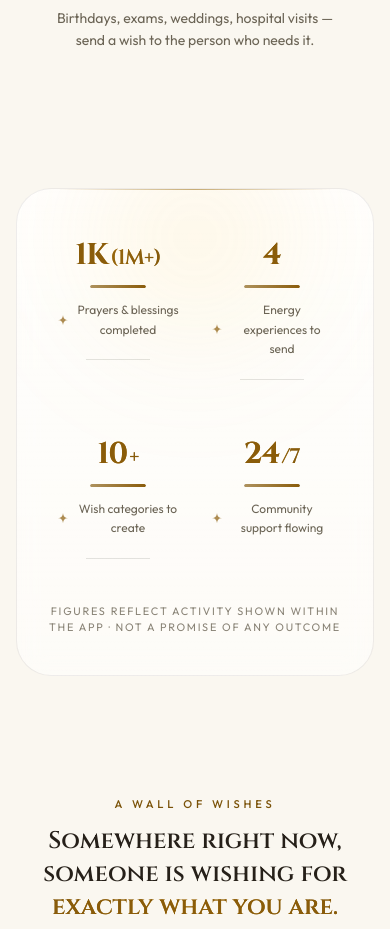
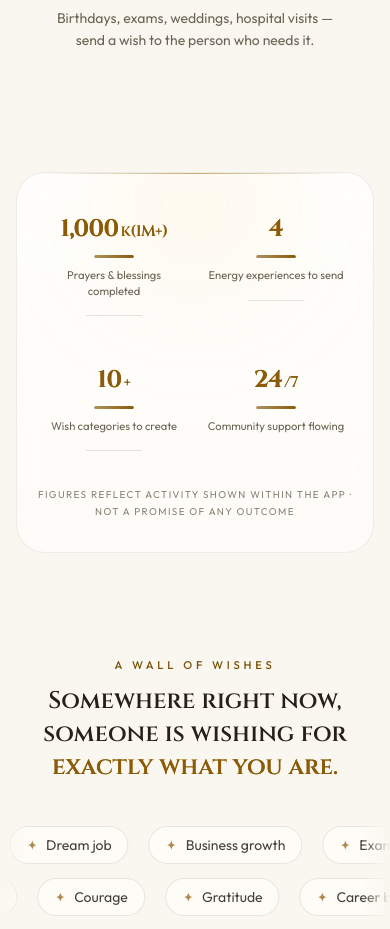
Before and after one commit to sganwar/super-luck-next, a Next.js app: page / in a window 390 px wide. Shown: the part 4660-5589 px from the top of the page. Built offline with nearby package versions, Linux system fonts and the light colour scheme.

Commit message:
fix(stats): improve mobile responsiveness and hide sparkle icon on small screens

```diff
--- a/src/components/sections/stats.jsx
+++ b/src/components/sections/stats.jsx
@@ -16,17 +16,6 @@ import { SparkleGlyph } from "@/components/icons";
  */
 function formatNumber(n) {
   const value = Math.max(0, n);
-
-  if (value >= 1_000_000) {
-    const millions = value / 1_000_000;
-    return `${millions >= 10 ? Math.round(millions) : Number(millions.toFixed(1))}M`;
-  }
-
-  if (value >= 1_000) {
-    const thousands = value / 1_000;
-    return `${thousands >= 10 ? Math.round(thousands) : Number(thousands.toFixed(1))}K`;
-  }
-
   return Math.round(value).toLocaleString();
 }
 
@@ -94,7 +83,9 @@ function AnimatedNumber({ value, suffix = "", duration = 2400, onProgress }) {
     <span ref={ref} className="inline-flex items-baseline tabular-nums">
       <span>{formatNumber(display)}</span>
       {suffix && (
-        <span className="ml-0.5 text-[0.7em] font-semibold text-gold/80">{suffix}</span>
+        <span className="ml-0.5 text-[0.65em] font-semibold text-gold/80">
+          {suffix}
+        </span>
       )}
     </span>
   );
@@ -104,13 +95,15 @@ function StatCard({ stat, index, total }) {
   const [progress, setProgress] = useState(0);
 
   return (
-    <div className="group relative flex flex-col items-center gap-3 px-4 py-2 text-center lg:border-r lg:border-border lg:last:border-r-0">
+    <div
+      className="group relative flex flex-col items-center gap-2.5 px-3 py-2 text-center sm:gap-3 sm:px-4 lg:border-r lg:border-border lg:last:border-r-0"
+    >
       <span
         aria-hidden="true"
-        className="pointer-events-none absolute inset-x-6 -top-2 h-16 rounded-full bg-gold/[0.08] opacity-0 blur-2xl transition-opacity duration-700 group-hover:opacity-100"
+        className="pointer-events-none absolute inset-x-4 -top-2 h-14 rounded-full bg-gold/[0.08] opacity-0 blur-2xl transition-opacity duration-700 group-hover:opacity-100 sm:inset-x-6 sm:h-16"
       />
 
-      <dd className="relative font-display text-3xl font-bold tracking-tight text-gold sm:text-4xl">
+      <dd className="relative font-display text-2xl font-bold tracking-tight text-gold xs:text-3xl sm:text-4xl">
         <AnimatedNumber
           value={stat.value}
           suffix={stat.suffix}
@@ -121,20 +114,29 @@ function StatCard({ stat, index, total }) {
 
       {/* fills in perfect sync with the count above — number and bar always
           finish at the exact same instant, since they share one progress value */}
-      <span className="h-[3px] w-14 overflow-hidden rounded-full bg-foreground/12">
+      <span className="h-[3px] w-10 overflow-hidden rounded-full bg-foreground/12 sm:w-14">
         <span
-          className="block h-full rounded-full bg-gradient-to-r from-gold/60 to-gold"
+          className="block h-full rounded-full bg-gradient-to-r from-gold/60 to-gold transition-[width] duration-100 ease-linear"
           style={{ width: `${progress * 100}%` }}
         />
       </span>
 
-      <dt className="flex items-center gap-2 text-xs leading-relaxed text-muted-foreground sm:text-[0.8rem]">
-        <SparkleGlyph className="size-3 shrink-0 text-gold/70" />
-        {stat.label}
+      <dt className="flex items-center justify-center gap-1.5 text-[0.7rem] leading-snug text-muted-foreground sm:gap-2 sm:text-xs sm:leading-relaxed sm:text-[0.8rem]">
+        {/* Sparkle glyph eats up scarce width on small screens where the
+            label already has to wrap inside a 2-col grid, so it's only
+            shown from sm and up. */}
+        <SparkleGlyph
+          aria-hidden="true"
+          className="hidden size-3 shrink-0 text-gold/70 sm:inline-block"
+        />
+        <span className="max-w-[9rem] sm:max-w-none">{stat.label}</span>
       </dt>
 
       {index < total - 1 && (
-        <span aria-hidden="true" className="mt-2 h-px w-16 bg-foreground/12 lg:hidden" />
+        <span
+          aria-hidden="true"
+          className="mt-1.5 h-px w-14 bg-foreground/12 sm:mt-2 sm:w-16 lg:hidden"
+        />
       )}
     </div>
   );
@@ -142,16 +144,16 @@ function StatCard({ stat, index, total }) {
 
 export default function Stats() {
   return (
-    <section className="relative py-14 lg:py-20">
+    <section className="relative py-10 sm:py-14 lg:py-20">
       <div className="mx-auto max-w-7xl px-4 sm:px-6">
-        <div className="glass relative overflow-hidden rounded-3xl px-6 py-10 sm:px-10">
+        <div className="glass relative overflow-hidden rounded-2xl px-4 py-8 sm:rounded-3xl sm:px-10 sm:py-10">
           <span
             aria-hidden="true"
-            className="absolute -top-24 left-1/2 size-72 -translate-x-1/2 rounded-full bg-[radial-gradient(circle,rgba(248,201,79,0.2),transparent_68%)] blur-3xl"
+            className="absolute -top-20 left-1/2 size-56 -translate-x-1/2 rounded-full bg-[radial-gradient(circle,rgba(248,201,79,0.2),transparent_68%)] blur-3xl sm:-top-24 sm:size-72"
           />
-          <span aria-hidden="true" className="hairline absolute inset-x-10 top-0" />
+          <span aria-hidden="true" className="hairline absolute inset-x-6 top-0 sm:inset-x-10" />
 
-          <dl className="relative grid grid-cols-2 gap-y-10 lg:grid-cols-4">
+          <dl className="relative grid grid-cols-2 gap-y-8 sm:gap-y-10 lg:grid-cols-4">
             {siteConfig.stats.map((stat, index) => (
               <StatCard
                 key={stat.label}
@@ -162,7 +164,7 @@ export default function Stats() {
             ))}
           </dl>
 
-          <p className="relative mt-9 text-center text-[0.68rem] uppercase tracking-[0.16em] text-muted-foreground/80">
+          <p className="relative mt-7 text-center text-[0.62rem] uppercase leading-relaxed tracking-[0.14em] text-muted-foreground/80 sm:mt-9 sm:text-[0.68rem] sm:tracking-[0.16em]">
             Figures reflect activity shown within the app · not a promise of
             any outcome
           </p>
--- a/src/data/site.js
+++ b/src/data/site.js
@@ -214,7 +214,7 @@ const siteConfig = {
   /* Social proof (numbers from the brand's own creative)                */
   /* ------------------------------------------------------------------ */
   stats: [
-    { value: 1000, suffix: "(1M+)", label: "Prayers & blessings completed" },
+    { value: 1000, suffix: "k(1M+)", label: "Prayers & blessings completed" },
     { value: 4, suffix: "", label: "Energy experiences to send" },
     { value: 10, suffix: "+", label: "Wish categories to create" },
     { value: 24, suffix: "/7", label: "Community support flowing" },
```
